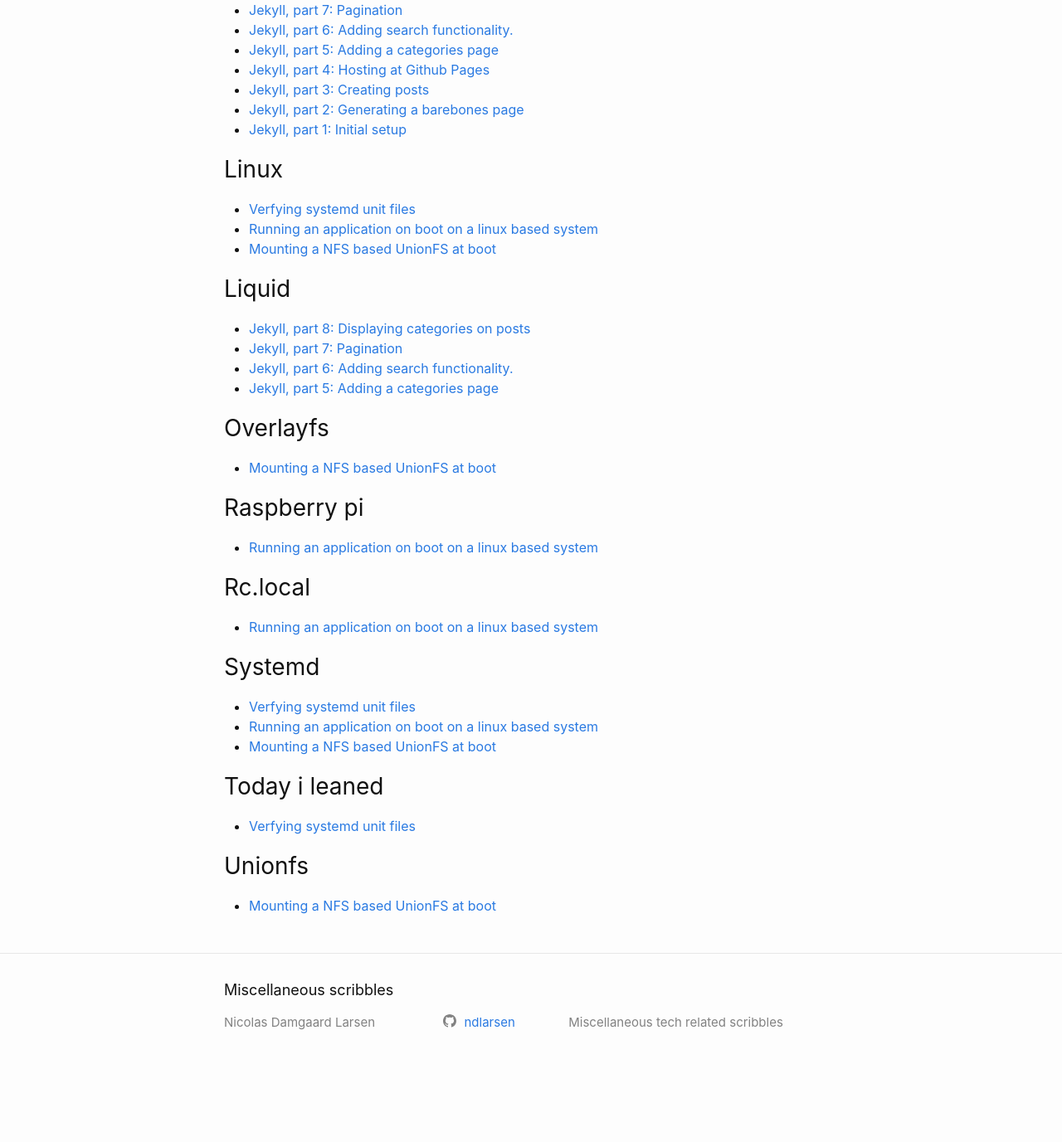
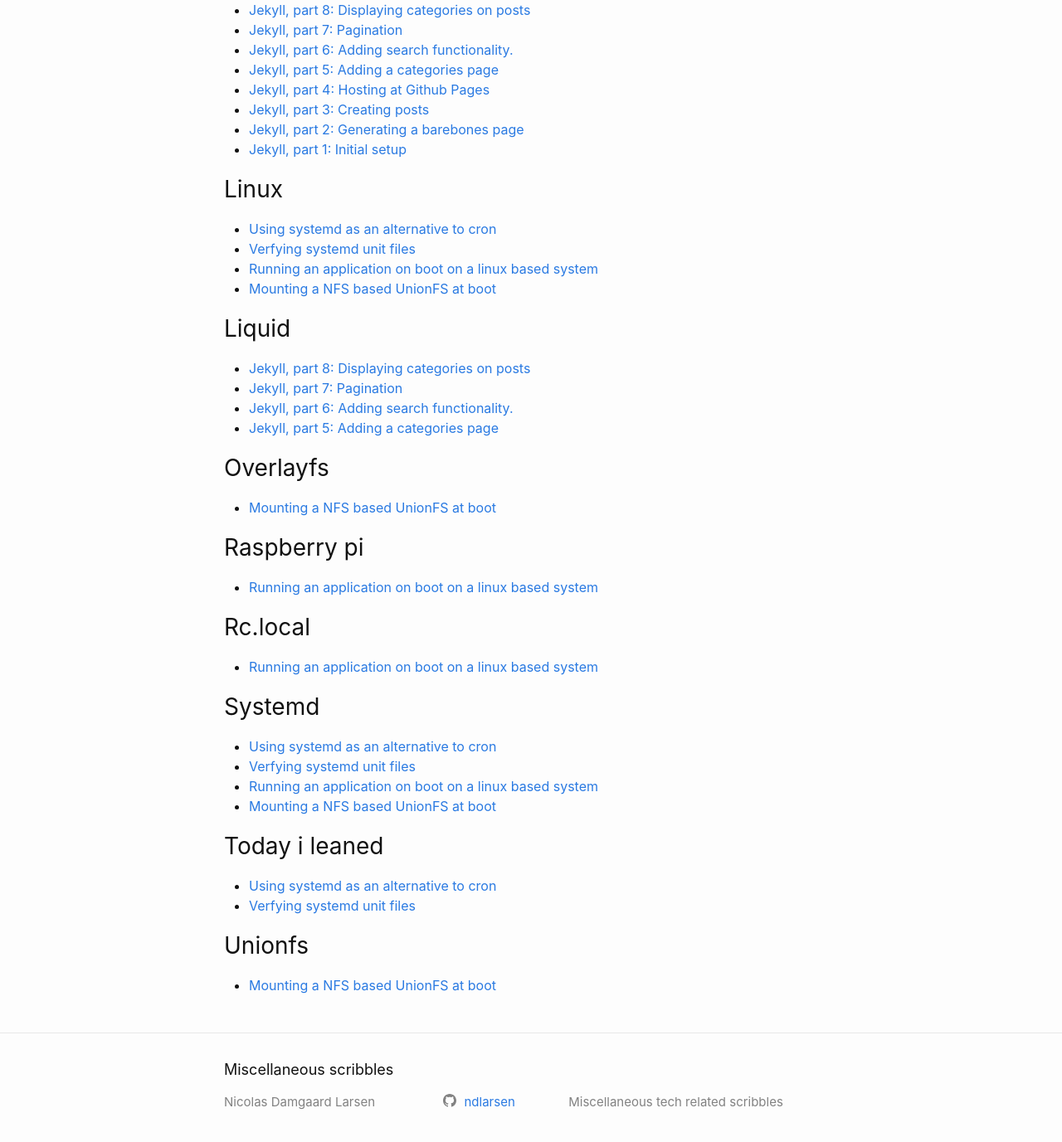
Before and after one commit to ndlarsen/ndlarsen.github.io, a Jekyll site: the page built from categories.html, in a window 1280 px wide and 1400 px high, scrolled down 461 px. Shown: the top 1377 px of the window at 83% size. Built offline with Jekyll 4.4.1, drawn with Linux system fonts in a browser that asks for light colours; before the commit the page ends 1765 px from its top, so only the background shows below that; part of the change alters nothing that is shown; some of the changed text lies outside the part shown.

Commit message:
Added post on systemd timers

````diff
--- /dev/null
+++ b/_posts/2020-11-08-using-systemd-as-an-alternative-to-cron.md
@@ -0,0 +1,46 @@
+---
+layout: post
+title: "Using systemd as an alternative to cron"
+date: 2020-11-08 15:32:41 +0100
+categories: [linux,systemd,cron,today I leaned]
+---
+
+## Preface
+---
+Having poked at bit at systemd lately, I started wondering if one could use systemd as a cron alternative. As it turns out this is possible and pretty simple.
+
+## Services and timers
+---
+To achieve a scheduled service via systemd we need a service and a timer. The service part is close to what you would expect from any systemd service definition but needs to be marked as of `oneshot` via the `type` attribute in the `Service` section.
+### Service
+I figured I would try logging selected information about disk usage to the system logs and created a `disk-usage-logger.service` in `/etc/systemd/system/`.
+```
+[Unit]
+Description=Logging information about disk usage to system logs
+Wants=disk-usage-logger.timer
+
+[Service]
+Type=oneshot
+ExecStart=/bin/bash -c 'df -h | grep -e Filesystem -e /home$ -e \\/$'
+
+[Install]
+WantedBy=multi-user.target
+```
+### Timer
+As for the timer I created a `disk-usage-logger.timer` in `/etc/systemd/system/`.
+```
+[Unit]
+Description=Timer for 'disk-usage-logger.service'
+Requires=disk-usage-logger.service
+
+[Timer]
+Unit=disk-usage-logger.service
+OnCalendar=daily
+
+[Install]
+WantedBy=multi-user.target
+```
+The `OnCalendar` attribute defines that the timer will trigger the service at midnight every day. The systemd documentation on [OnCalendar](https://www.freedesktop.org/software/systemd/man/systemd.time.html#) outlines the format there of pretty well and it provides ganularity not unlike cron.
+Should one want the ensure the timer is triggered at first possible time in case the system is shut down during the trigger time, one can add `Persistent=true` to the `[Unit]` section
+
+Enjoy.
````
Also changed, not shown: _posts/2020-11-01-verfying-systemd-unit-files.md (+1 -1 lines).
